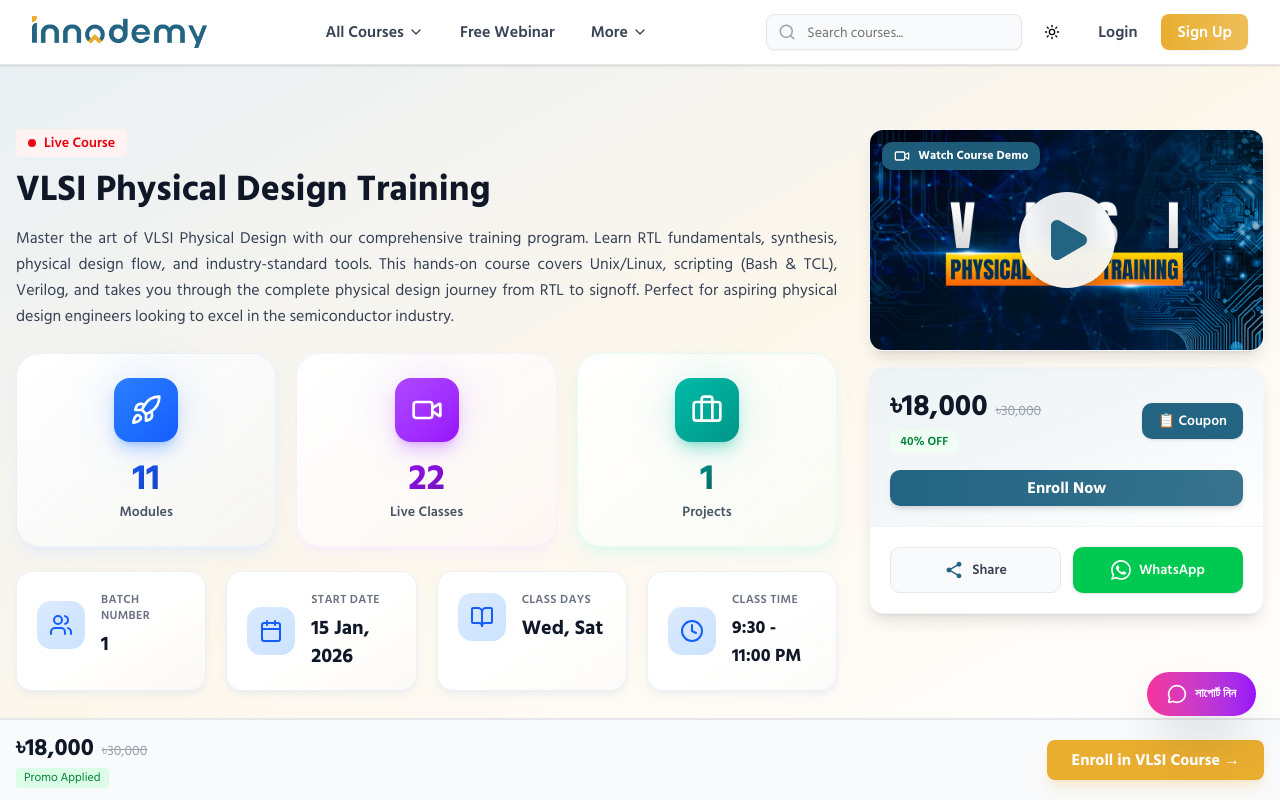
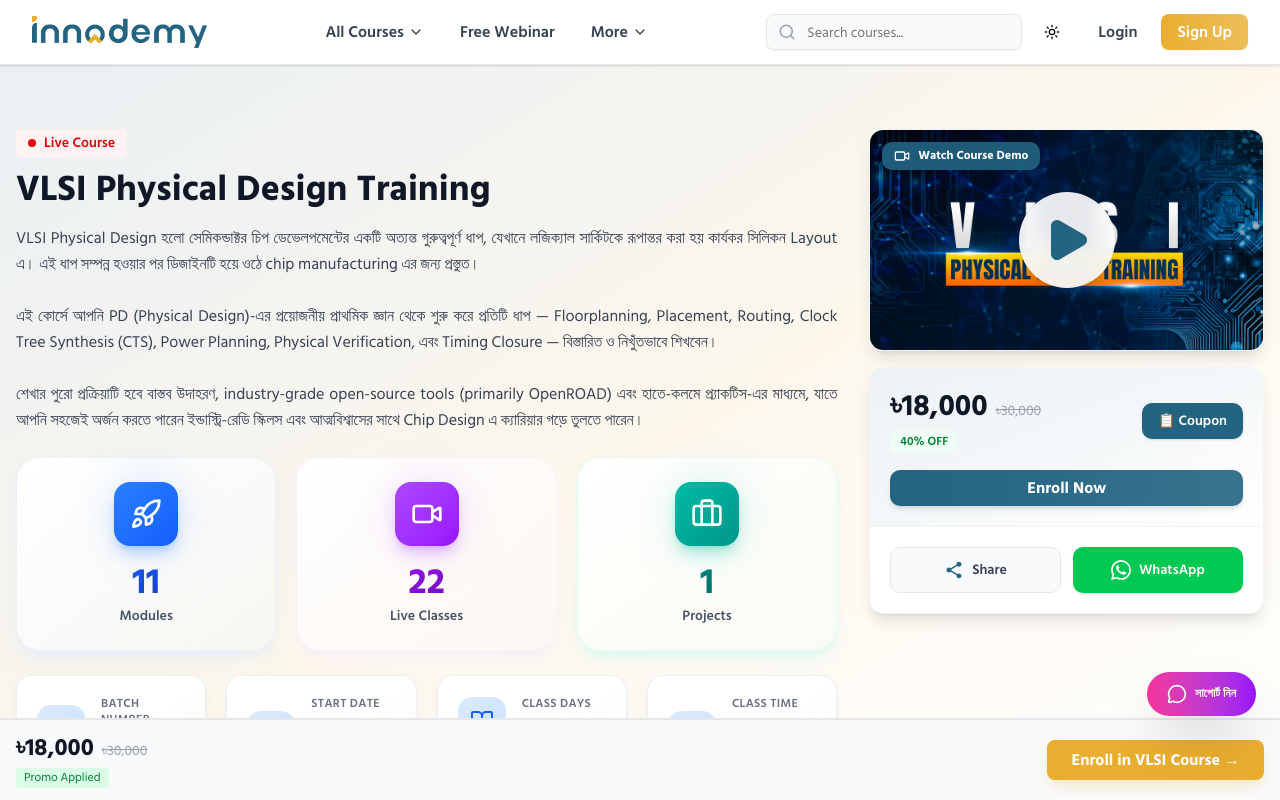
Before and after one commit to mehrabhossain1/innodemmy-frontend, a Next.js app: page /courses/vlsi-physical-design-training in a window 1280 px wide. Shown: the top 800 px of the page. Built offline with nearby package versions, Linux system fonts and the light colour scheme.

Commit message:
style: Update course description for VLSI Physical Design Training

```diff
--- a/app/courses/vlsi-physical-design-training/page.tsx
+++ b/app/courses/vlsi-physical-design-training/page.tsx
@@ -11,7 +11,7 @@
     const courseData = {
         title: "VLSI Physical Design Training",
         description:
-            "Master the art of VLSI Physical Design with our comprehensive training program. Learn RTL fundamentals, synthesis, physical design flow, and industry-standard tools. This hands-on course covers Unix/Linux, scripting (Bash & TCL), Verilog, and takes you through the complete physical design journey from RTL to signoff. Perfect for aspiring physical design engineers looking to excel in the semiconductor industry.",
+            "VLSI Physical Design হলো সেমিকন্ডাক্টর চিপ ডেভেলপমেন্টের একটি অত্যন্ত গুরুত্বপূর্ণ ধাপ, যেখানে লজিক্যাল সার্কিটকে রূপান্তর করা হয় কার্যকর সিলিকন Layout এ। এই ধাপ সম্পন্ন হওয়ার পর ডিজাইনটি হয়ে ওঠে chip manufacturing এর জন্য প্রস্তুত।\n\nএই কোর্সে আপনি PD (Physical Design)-এর প্রয়োজনীয় প্রাথমিক জ্ঞান থেকে শুরু করে প্রতিটি ধাপ — Floorplanning, Placement, Routing, Clock Tree Synthesis (CTS), Power Planning, Physical Verification, এবং Timing Closure — বিস্তারিত ও নিখুঁতভাবে শিখবেন।\n\nশেখার পুরো প্রক্রিয়াটি হবে বাস্তব উদাহরণ, industry-grade open-source tools (primarily OpenROAD) এবং হাতে-কলমে প্র্যাকটিস-এর মাধ্যমে, যাতে আপনি সহজেই অর্জন করতে পারেন ইন্ডাস্ট্রি-রেডি স্কিলস এবং আত্মবিশ্বাসের সাথে Chip Design এ ক্যারিয়ার গড়ে তুলতে পারেন।",
         price: 18000,
         originalPrice: 30000,
         currency: "৳",
```
